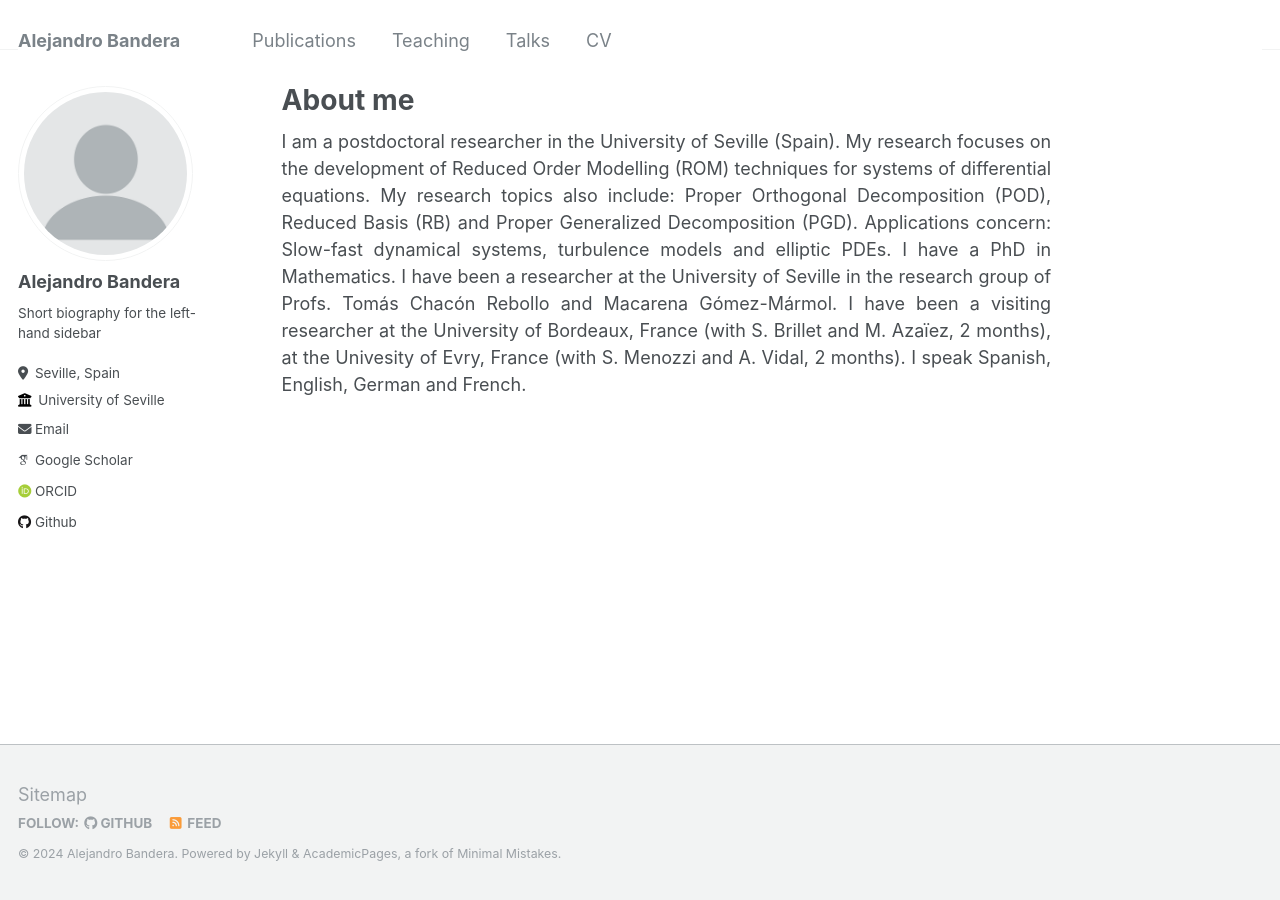
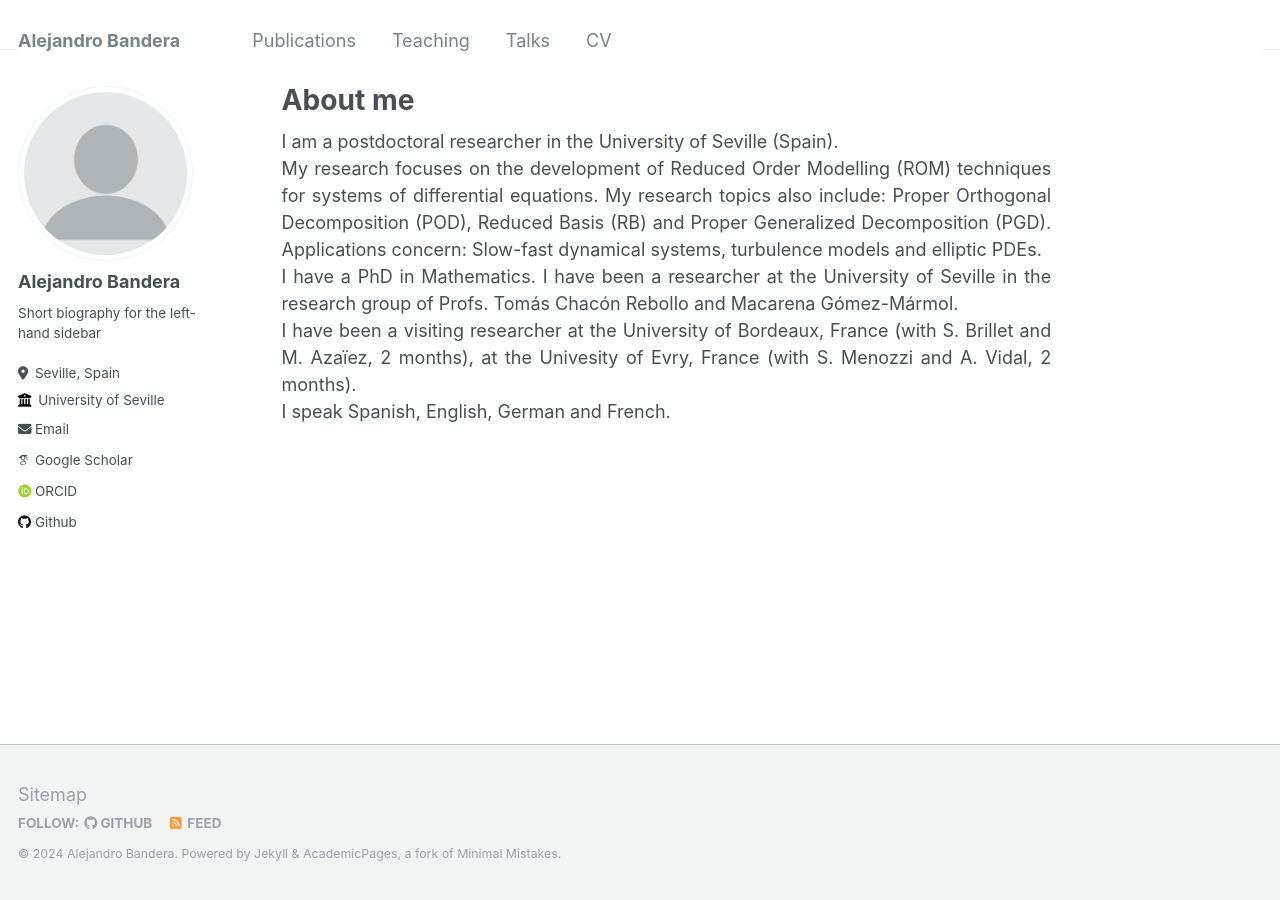
Before and after one commit to abanderam/abandera.github.io, a Jekyll site: the page built from _pages/about.md, in a window 1280 px wide. Built offline with Jekyll 4.4.1, drawn with Linux system fonts in a browser that asks for light colours; some web fonts are replaced.

Commit message:
Update about.md

```diff
--- a/_pages/about.md
+++ b/_pages/about.md
@@ -9,13 +9,20 @@ redirect_from:
 
 <div style="text-align: justify">
 I am a postdoctoral researcher in the University of Seville (Spain).
+</div>
 
+<div style="text-align: justify">
 My research focuses on the development of Reduced Order Modelling (ROM) techniques for systems of differential equations. My research topics also include: Proper Orthogonal Decomposition (POD), Reduced Basis (RB) and Proper Generalized Decomposition (PGD). Applications concern: Slow-fast dynamical systems, turbulence models and elliptic PDEs.
+</div>
 
+<div style="text-align: justify">
 I have a PhD in Mathematics. I have been a researcher at the University of Seville in the research group of Profs. Tomás Chacón Rebollo and Macarena Gómez-Mármol.
+</div>
 
+<div style="text-align: justify">
 I have been a visiting researcher at the University of Bordeaux, France (with S. Brillet and M. Azaïez, 2 months), at the Univesity of Evry, France (with S. Menozzi and A. Vidal, 2 months).
+</div>
 
+<div style="text-align: justify">
 I speak Spanish, English, German and French.
-
 </div>
```
